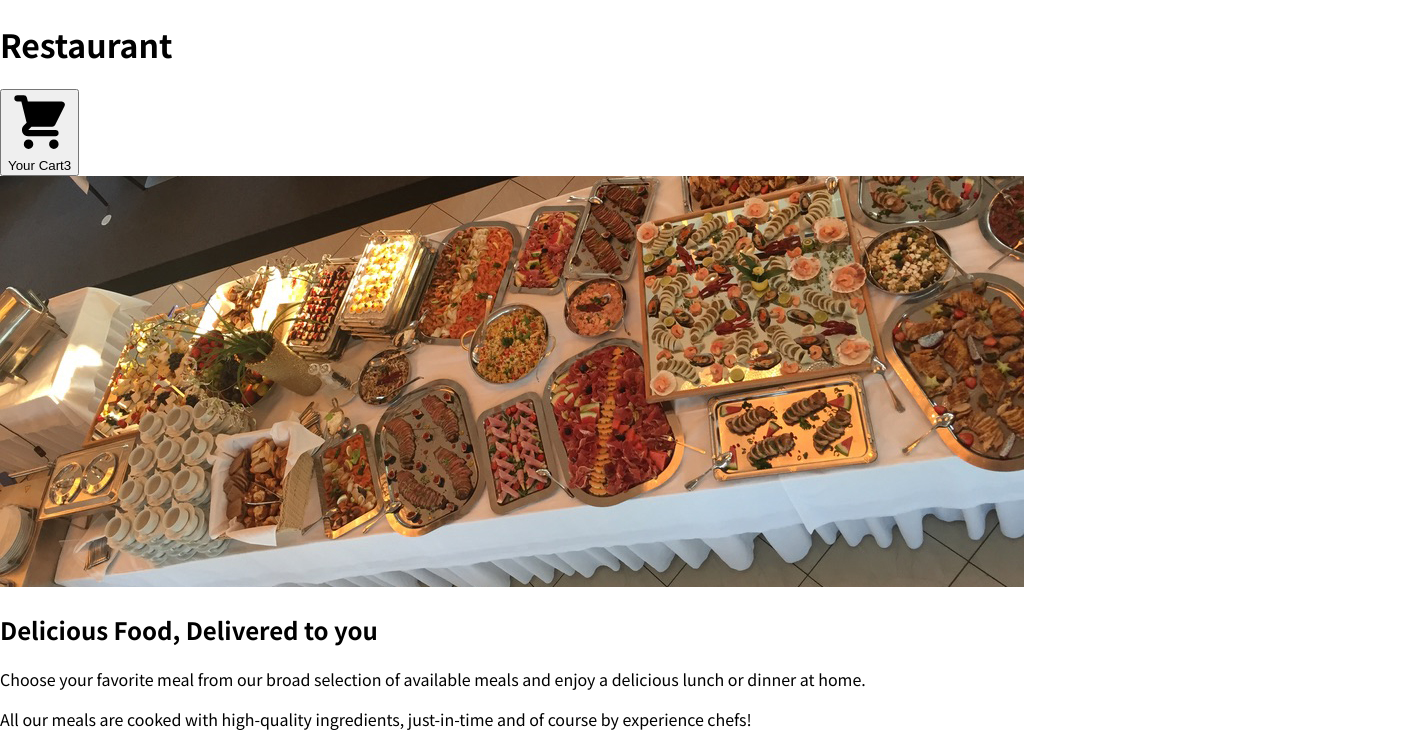
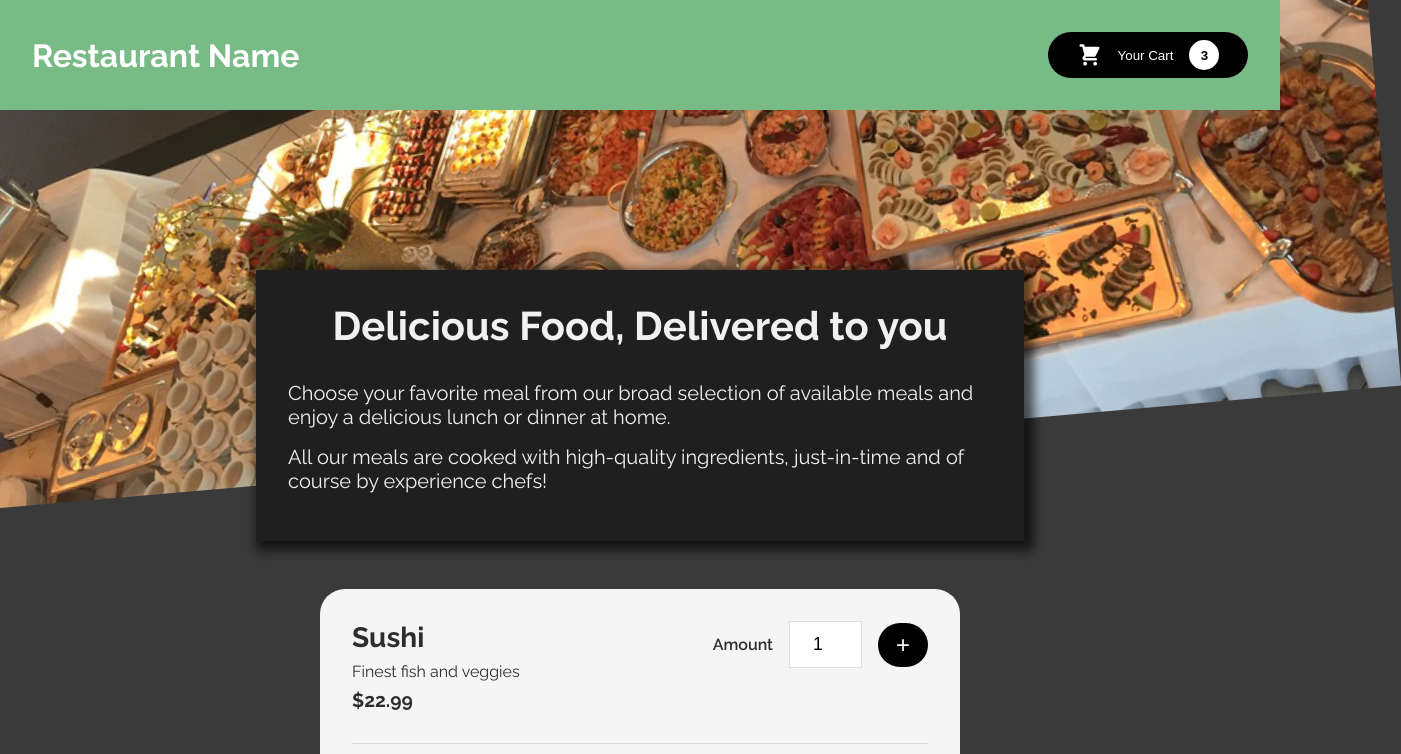
Before and after one commit to steppjason/restaurant-app, a React (Create React App) app: page / in a window 1280 px wide. Shown: the top 754 px of the page, 1401 px wide, since content can reach past the window. Built offline with nearby package versions, Linux system fonts and the light colour scheme.

Commit message:
Updated styling

```diff
--- a/src/components/Layout/Header.js
+++ b/src/components/Layout/Header.js
@@ -7,7 +7,7 @@ const Header = (props) => {
 	return (
 		<Fragment>
 			<header className="header">
-				<h1 className="header__title">Restaurant</h1>
+				<h1 className="header__title">Restaurant Name</h1>
 				<CartButton />
 			</header>
 			<div>
--- a/src/index.css
+++ b/src/index.css
@@ -1,13 +1,187 @@
-@import url('https://fonts.googleapis.com/css2?family=Noto+Sans+JP:wght@400;700&display=swap');
+@import url("https://fonts.googleapis.com/css2?family=Noto+Sans+JP:wght@400;700&display=swap");
+@import url("https://fonts.googleapis.com/css2?family=Raleway:ital,wght@0,100;0,200;0,300;0,400;0,500;0,600;0,700;0,800;0,900;1,100;1,200;1,300;1,400;1,500;1,600;1,700;1,800;1,900&display=swap");
 
 * {
-  box-sizing: border-box;
+	box-sizing: border-box;
+	margin: 0;
+	padding: 0;
 }
 
 html {
-  font-family: 'Noto Sans JP', sans-serif;
+	font-family: "Raleway", sans-serif;
 }
 
 body {
-  margin: 0;
+	margin: 0;
+	color: rgb(46, 45, 45);
+	background-color: rgb(58, 58, 58);
+	overflow-x: hidden;
 }
+
+ul {
+	list-style: none;
+}
+
+.header {
+	background-color: rgb(120, 187, 134);
+	color: white;
+	padding: 2rem;
+	display: flex;
+	justify-content: space-between;
+	align-items: center;
+}
+
+.header__title {
+	font-family: "Raleway", sans-serif;
+}
+
+.hero-image {
+	position: absolute;
+	z-index: -1;
+	width: 110%;
+	object-fit: cover;
+	height: 25rem;
+	z-index: -1;
+	overflow: hidden;
+	transform: rotateZ(-5deg) translateY(-4rem) translateX(-1rem);
+}
+
+.cart-button {
+	background-color: rgb(0, 0, 0);
+	outline: none;
+	border: none;
+	display: flex;
+	justify-content: center;
+	align-items: center;
+	padding: 0.5rem;
+	width: 200px;
+	border-radius: 30px;
+	color: rgb(255, 255, 255);
+	cursor: pointer;
+}
+
+.cart-button__text {
+	display: inline-block;
+	margin: 0 0.5rem;
+}
+
+.cart-button__item-count {
+	display: flex;
+	margin: 0 0.5rem;
+	background-color: white;
+	color: black;
+	width: 30px;
+	height: 30px;
+	border-radius: 100%;
+	align-items: center;
+	justify-content: center;
+	font-weight: 800;
+}
+
+.cart-button__icon {
+	display: flex;
+	align-items: center;
+	justify-content: center;
+}
+
+.cart-button__icon > svg {
+	width: 25px;
+	height: 25px;
+	margin: 0 0.5rem;
+}
+
+.summary {
+	background-color: rgb(31, 31, 31);
+	color: rgb(241, 241, 241);
+	width: 60%;
+	margin: 10rem auto 0 auto ;
+	padding: 2rem;
+	font-size: 1.25rem;
+	box-shadow: 5px 5px 10px 5px rgba(0, 0, 0, 0.637)
+}
+
+.summary p {
+	margin: 1rem 0;
+}
+
+.summary h2 {
+	text-align: center;
+	font-size: 2.5rem;
+	margin: 0 0 2rem 0;
+}
+
+.meal-list {
+	width: 50%;
+	margin: 3rem auto;
+}
+
+.card {
+	background-color: rgb(245, 245, 245);
+	border-radius: 25px;
+	padding: 2rem;
+}
+
+.meal-item {
+	display: flex;
+	justify-content: space-between;
+	padding: 0 0 2rem 0;
+	margin: 0 0 2rem 0;
+	border-bottom: 1px solid rgb(214, 214, 214)
+}
+
+.meal-item:last-child {
+	border-bottom: 0;
+	padding: 0;
+	margin: 0;
+}
+
+.meal-item__name {
+	font-size: 1.75rem;
+}
+
+.meal-item__description {
+	margin: 0.5rem 0;
+}
+
+.meal-item__price {
+	font-size: 1.2rem;
+	font-weight: 700;
+}
+
+.meal-form {
+	display: flex;
+	justify-content: center;
+	align-items: center;
+}
+
+.meal-form button {
+	background-color: rgb(0, 0, 0);
+	outline: none;
+	border: none;
+	display: flex;
+	justify-content: center;
+	align-items: center;
+	padding: 0.5rem;
+	border-radius: 30px;
+	color: rgb(255, 255, 255);
+	cursor: pointer;
+	font-size: 1.5rem;
+	width: 50px;
+}
+
+.meal-form > .input {
+	margin: 0 1rem;
+}
+
+.meal-form > .input > label {
+	margin: 0 1rem;
+	font-weight: 600;
+}
+
+.meal-form > .input > input {
+	padding: 0.75rem;
+	border: 1px solid rgb(223, 223, 223);
+	text-align: center;
+	outline: none;
+	font-size: 1.1rem;
+}
```
Also changed, not shown: 1 other file (tests, documents, lock files or other folders).
